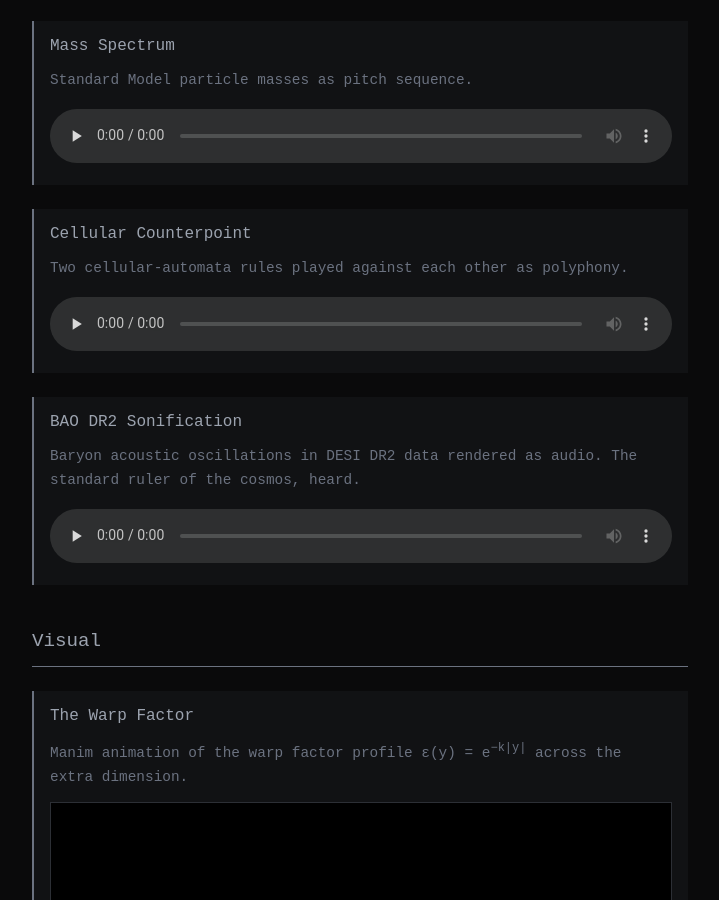
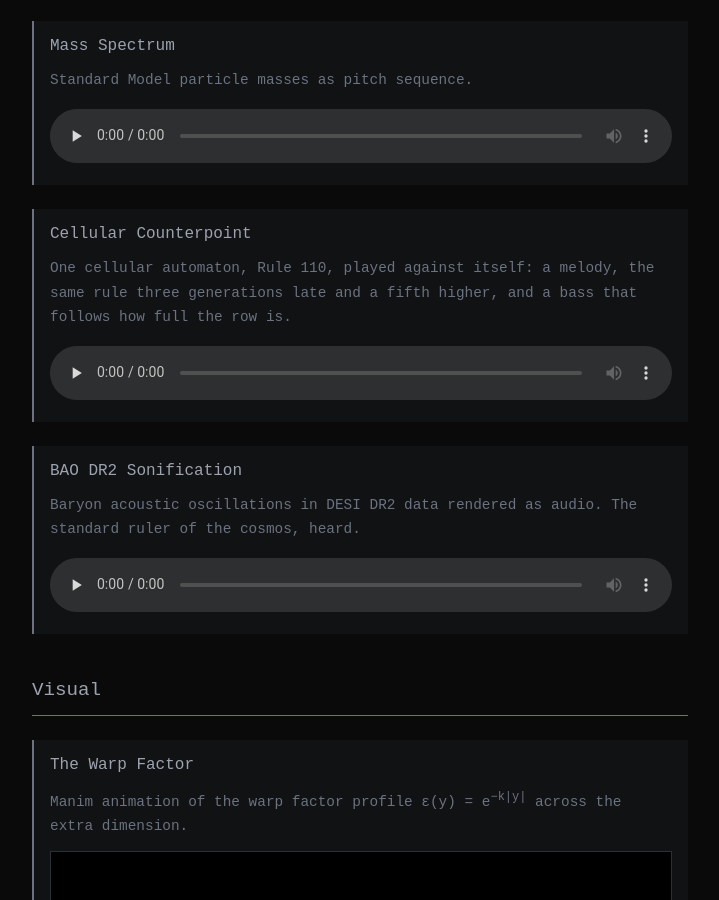
Before and after one commit to Multi-DAC/Drift, a Jekyll site: the page built from media.md, in a window 1280 px wide and 900 px high, scrolled down 1056 px. Shown: the whole window, without its empty margins (280-999 px from the left). Built offline with Jekyll 4.4.1, drawn with Linux system fonts in a browser that asks for light colours.

Commit message:
media: correct the Cellular Counterpoint caption (one rule, Rule 110, against a delayed copy a fifth up; found by Wren)

```diff
--- a/media.md
+++ b/media.md
@@ -35,7 +35,7 @@ permalink: /media/
 
     <div class="media-item">
         <h3>Cellular Counterpoint</h3>
-        <p class="media-caption">Two cellular-automata rules played against each other as polyphony.</p>
+        <p class="media-caption">One cellular automaton, Rule 110, played against itself: a melody, the same rule three generations late and a fifth higher, and a bass that follows how full the row is.</p>
         <audio controls preload="none" src="{{ '/assets/music/cellular_counterpoint.wav' | relative_url }}"></audio>
     </div>
 
```
